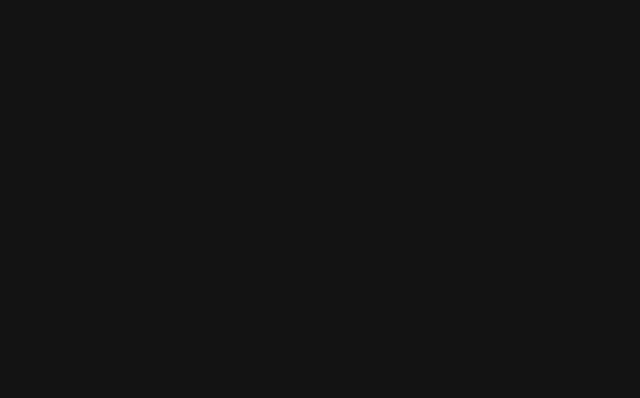
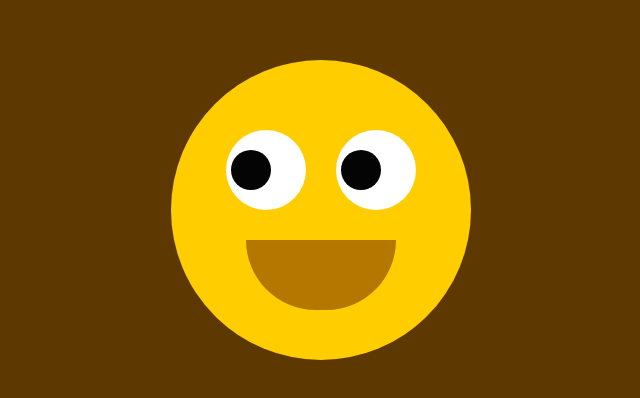
Before and after one commit to AyushKUMAR031/css, a React (Vite) app in the folder cssGallery/: page /card8 in a window 1280 px wide. Before the commit this address had no page. Shown: the part 190-588 px from the top of the page, without its empty margins (319-959 px from the left). Built offline with nearby package versions, Linux system fonts and the light colour scheme.

Commit message:
added a moving face component

```diff
--- a/cssGallery/src/App.jsx
+++ b/cssGallery/src/App.jsx
@@ -9,6 +9,7 @@ import MouseFlowEffect from './components/ColorfullPointer/MouseFlowEffect';
 import StaticPage from './components/WebPage/staticPage';
 import ImageShadow from './components/ImageShadow/imageShadow';
 import Responsive from './components/ResponsiveLayout/responsive';
+import Face from './components/Face/face';
 
 export default function App(){
   return (
@@ -23,6 +24,7 @@ export default function App(){
           <Route path="/card5" element={<StaticPage />} />
           <Route path="/card6" element={<ImageShadow />} />
           <Route path="/card7" element={<Responsive/>} />
+          <Route path="/card8" element={<Face/>} />
         </Routes>
       </Router>
     </>
--- /dev/null
+++ b/cssGallery/src/components/Face/face.jsx
@@ -0,0 +1,36 @@
+import React, { useEffect } from 'react';
+import styles from './face.module.css';
+
+export default function Face() {
+
+  useEffect(() => {
+    const handleMouseMove = (e) => {
+      const eyes = document.querySelectorAll(`.${styles.eye}`);
+      eyes.forEach(eye => {
+        const rect = eye.getBoundingClientRect();
+        const eyeX = rect.left + rect.width / 2;
+        const eyeY = rect.top + rect.height / 2;
+        const radian = Math.atan2(e.pageX - eyeX, e.pageY - eyeY);
+        const rot = radian * (180 / Math.PI) * -1 + 180;
+        eye.style.transform = `rotate(${rot}deg)`;
+      });
+    };
+
+    document.addEventListener('mousemove', handleMouseMove);
+
+    return () => {
+      document.removeEventListener('mousemove', handleMouseMove);
+    };
+  }, []);
+
+  return (
+    <div className={styles.frame}>
+      <div className={styles.face}>
+        <div className={styles.eyes}>
+          <div className={styles.eye}></div>
+          <div className={styles.eye}></div>
+        </div>
+      </div>
+    </div>
+  );
+}
--- /dev/null
+++ b/cssGallery/src/components/Face/face.module.css
@@ -0,0 +1,76 @@
+* {
+  margin: 0;
+  padding: 0;
+  box-sizing: border-box; /* it makes sure that the padding and border are included in the element's total width and height. */
+}
+
+.frame {
+  display: flex;
+  justify-content: center;
+  align-items: center;
+  min-height: 100vh;
+  background: #5d3800;
+}
+
+.face {
+  position: relative;
+  width: 300px;
+  height: 300px;
+  border-radius: 50%;
+  background: #ffcd00;
+  display: flex;
+  justify-content: center;
+  align-items: center;
+  /* box-shadow: 0 0 20px rgba(0, 0, 0, 0.5);
+    overflow: hidden; */
+}
+
+.face::before {
+  content: "";
+  position: absolute;
+  top: 180px;
+  width: 150px;
+  height: 70px;
+  background: #b57700;
+  border-bottom-left-radius: 70px;
+  border-bottom-right-radius: 70px;
+  transition: 0.5s;
+}
+
+.face:hover::before {
+  top: 210px;
+  width: 150px;
+  height: 20px;
+  background: #b57700;
+  border-bottom-left-radius: 0px;
+  border-bottom-right-radius: 0px;
+}
+
+.eyes {
+  position: relative;
+  top: -40px;
+  display: flex;
+  background: #ffcd00;
+}
+
+.eyes .eye {
+  position: relative;
+  width: 80px;
+  height: 80px;
+  display: block;
+  background: #fff;
+  margin: 0 15px;
+  border-radius: 50%;
+}
+
+.eyes .eye::before {
+  content: "";
+  position: absolute;
+  top: 50%;
+  left: 25px;
+  transform: translate(-50%, -50%);
+  width: 40px;
+  height: 40px;
+  background: #040404;
+  border-radius: 50%;
+}
--- a/cssGallery/src/components/GridGallery/GridGallery.jsx
+++ b/cssGallery/src/components/GridGallery/GridGallery.jsx
@@ -8,6 +8,7 @@ import Cursor from '@/assets/Cursor.png';
 import WebImg from '@/assets/web.png';
 import BoxShadow from '@/assets/boxShadow.png';
 import Image7 from '@/assets/image7.png';
+import Image8 from '@/assets/Image8.png';
 
 
 export default function GridGallery(){
@@ -89,6 +90,16 @@ export default function GridGallery(){
                             <Link to="/card7" className={styles.gridGalleryCardContentLink}>Card Seven</Link>
                         </div>
                     </div>
+                    <div className={styles.gridGalleryCard}>
+                        <img src={Image8} alt="placeholder" />
+                        <div className={styles.gridGalleryCardContent}>
+                            <h3 className={styles.gridGalleryCardContentH3}>Moving Face</h3>
+                            <p className={styles.gridGalleryCardContentP}>
+                                A CSS animation, where a face changes expression on mouse movement.
+                            </p>
+                            <Link to="/card8" className={styles.gridGalleryCardContentLink}>Card Eight</Link>
+                        </div>
+                    </div>
             </div>
             </div>
         </outermain>
```
Also changed, not shown: cssGallery/src/assets/Image8.png (added).
